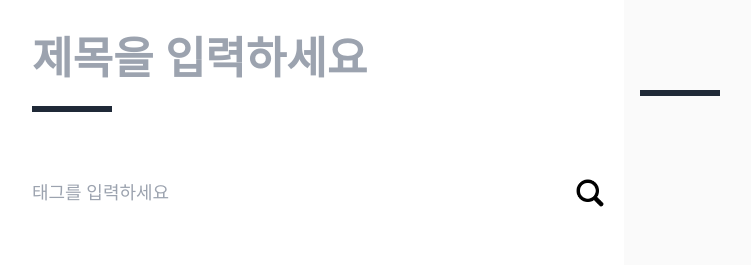
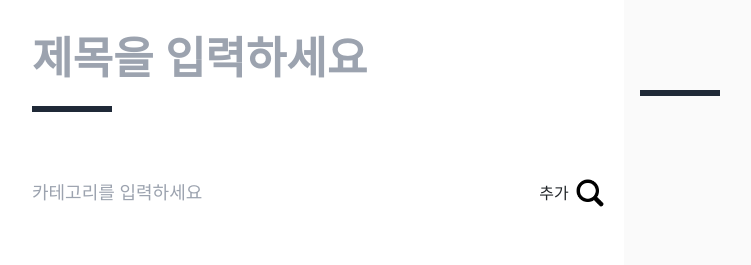
Before and after one commit to ToyMakers/blog-fe-guddnboy, a Next.js app: page /post in a window 1280 px wide. Shown: the top 265 px of the page, without its empty margins (16-767 px from the left). Built offline with nearby package versions, Linux system fonts and the light colour scheme; sample sign-in values are in the browser's storage.

Commit message:
feat: 카테고리 추가 API 연결

```diff
--- a/pages/post.tsx
+++ b/pages/post.tsx
@@ -57,6 +57,58 @@ const post = () => {
       alert('포스팅에 실패했습니다.');
     }
   };
+
+  const addCategory = async (category: string) => {
+    const token = localStorage.getItem('access_token');
+
+    try {
+      const response = await fetch(`${process.env.NEXT_PUBLIC_SERVER_API_URL}/categories`, {
+        method: 'POST',
+        headers: {
+          Authorization: `Bearer ${token}`,
+          'Content-Type': 'application/json',
+        },
+        body: JSON.stringify({
+          name: category,
+        }),
+      });
+      if (response.ok) {
+        const data = await response.json();
+        alert('카테고리가 추가되었습니다.');
+        return data;
+      } else {
+        const errorData = await response.json();
+        alert(`카테고리 추가에 실패했습니다: ${errorData.message}`);
+      }
+    } catch (error) {
+      console.error('카테고리 추가 중 오류 발생:', error);
+      alert('카테고리 추가에 실패했습니다.');
+    }
+  };
+
+  const searchCategory = async () => {
+    const token = localStorage.getItem('access_token');
+    try {
+      const response = await fetch(`${process.env.NEXT_PUBLIC_SERVER_API_URL}/categories`, {
+        method: 'GET',
+        headers: {
+          Authorization: `Bearer ${token}`,
+        },
+      });
+      if (response.ok) {
+        const data = await response.json();
+        console.log(data);
+        return data;
+      } else {
+        const errorData = await response.json();
+        alert(`카테고리 조회에 실패했습니다: ${errorData.message}`);
+      }
+    } catch (error) {
+      console.error('카테고리 조회 중 오류 발생:', error);
+      alert('카테고리 조회에 실패했습니다.');
+    }
+  };
+
   return (
     <div className="flex flex-row mx-4">
       <div className="flex flex-col pl-8 w-[50%] h-[100vh] bg-white font-sans">
@@ -78,15 +130,22 @@ const post = () => {
               <input
                 value={category}
                 type="text"
-                placeholder="태그를 입력하세요"
+                placeholder="카테고리를 입력하세요"
                 className="w-full outline-none text-[18px] text-tagColor"
                 onChange={(e) => setCategory(e.target.value)}
               />
             </div>
             <div className="flex justify-center items-center mr-4">
+              <button
+                onClick={() => addCategory(category)}
+                value={category}
+                className="hover:cursor-pointer w-9 h-9 hover:bg-slate-300 hover:text-white transition">
+                추가
+              </button>
               <Image
                 src={searchBtn}
                 alt="검색"
+                onClick={searchCategory}
                 className="hover:cursor-pointer w-[36px] h-[36px] hover:bg-slate-300 rounded-full transition"
               />
             </div>
```
